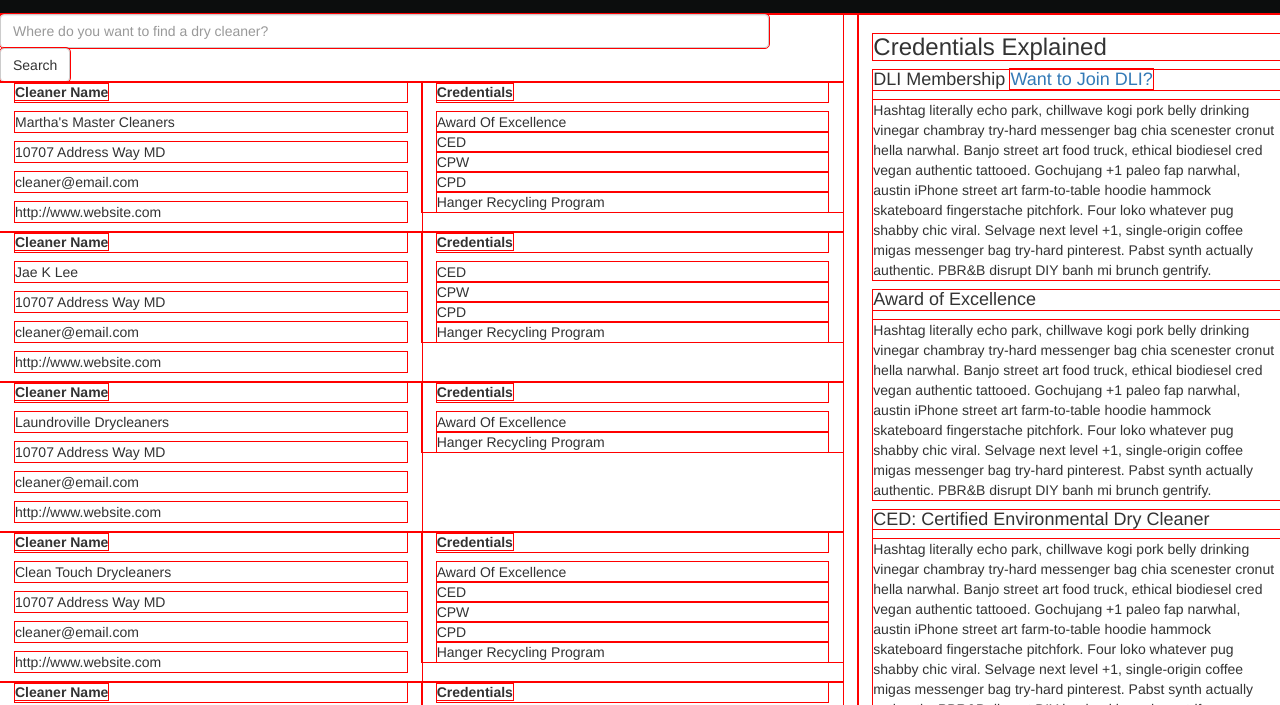
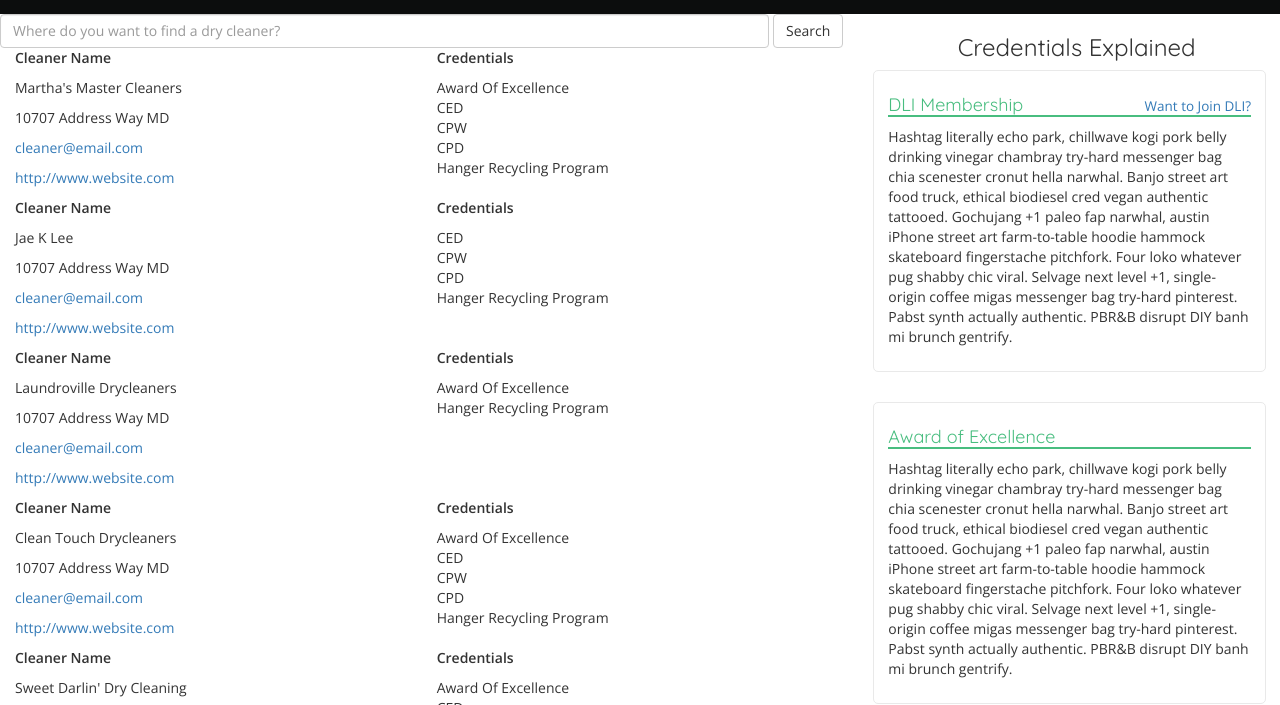
Before and after one commit to ricgnzlzcr/dli-find-a-cleaner, a plain HTML site: page index.html at #!/results in a window 1280 px wide. Shown: the part 62-767 px from the top of the page. Drawn offline with nearby package versions, Linux system fonts and the light colour scheme; some packages are replaced by stand-ins of ours.

Commit message:
Completed credentials legend style

```diff
--- a/css/main.css
+++ b/css/main.css
@@ -3,7 +3,8 @@
    Base styles: opinionated defaults
    ========================================================================== */
 * {
-   outline: 1px red solid;
+   /*outline: 1px red solid;*/
+   font-family: 'Open Sans', arial, sans-serif;
 }
 
 nav {
@@ -127,6 +128,41 @@ footer p {
 
 
 
+/* ==========================================================================
+   Results: '/results' custom styles
+   ========================================================================== */
+
+/***** Credentials Legend Style *****/
+
+.credLegend h3 {
+    font-family: 'Quicksand', arial, sans-serif;
+}
+
+.credBox {
+    border: 1px solid #e9e9e9;
+    border-radius: 5px;
+    margin-bottom: 30px;
+    margin-right: 1em;
+    padding: 1em;
+}
+
+.credBox h4 {
+    font-family: 'Quicksand', arial, sans-serif;
+    border-bottom: 2px solid #48bd7f;
+    color: #48bd7f;
+    position: relative;
+}
+
+.credBox span {
+    position: absolute;
+    font-size: 0.75em;
+    right: 0px;
+    top: 4px;
+}
+
+.credBox span a {
+    text-decoration: none;
+}
 
 
 
--- a/pages/results.html
+++ b/pages/results.html
@@ -19,8 +19,8 @@
 								<p class="header"><strong>Cleaner Name</strong></p>
 								<p>{{cleaner.name}}</p>
 								<p>{{cleaner.locations[0]}}</p>
-								<p>{{cleaner.email}}</p>
-								<p>{{cleaner.website}}</p>
+								<p><a href="#">{{cleaner.email}}</a></p>
+								<p><a href="#">{{cleaner.website}}</a></p>
 
 							</div> <!-- ends cleanerInfo -->
 							<div class="credentialsList col-xs-6">
@@ -38,9 +38,9 @@
 		</div> <!-- ends results -->
 
 		<div class="credLegend hidden-xs col-sm-5 col-md-4">
-			<h3>Credentials Explained</h3>
+			<h3 class="text-center">Credentials Explained</h3>
 			<div class="credBox">
-				<h4>DLI Membership <span><a href="#">Want to Join DLI?</a></span></h4>
+				<h4>DLI Membership <span><a href="http://www.dlionline.org">Want to Join DLI?</a></span></h4>
 				<p>
 					Hashtag literally echo park, chillwave kogi pork belly drinking vinegar chambray try-hard messenger bag chia scenester cronut hella narwhal. Banjo street art food truck, ethical biodiesel cred vegan authentic tattooed. Gochujang +1 paleo fap narwhal, austin iPhone street art farm-to-table hoodie hammock skateboard fingerstache pitchfork. Four loko whatever pug shabby chic viral. Selvage next level +1, single-origin coffee migas messenger bag try-hard pinterest. Pabst synth actually authentic. PBR&amp;B disrupt DIY banh mi brunch gentrify.
 				</p>
```
